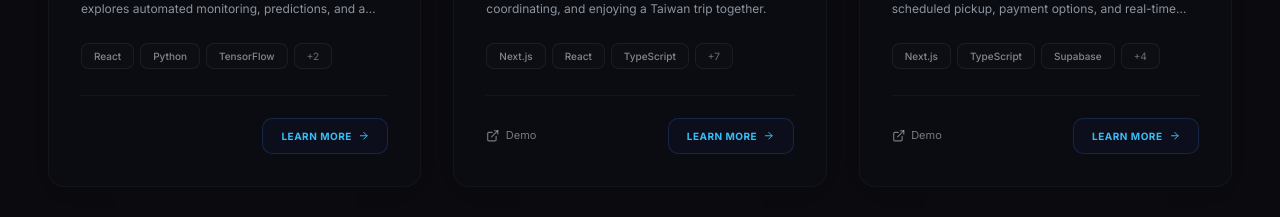
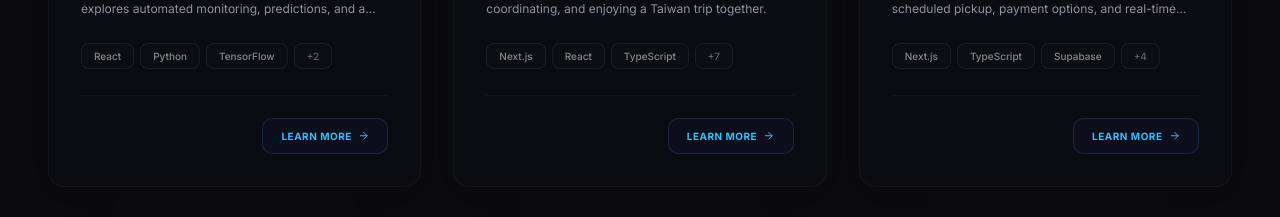
Before and after one commit to yermokurt/personal_portfolio, a Next.js app: page / in a window 1280 px wide. Shown: the part 3100-3317 px from the top of the page. Built offline with nearby package versions, Linux system fonts and the light colour scheme.

Commit message:
Website linking fix

```diff
--- a/src/data/projects.ts
+++ b/src/data/projects.ts
@@ -1,6 +1,6 @@
 export interface ProjectAction {
   label: string;
-  type: "gallery" | "paper" | "github" | "demo" | "external";
+  type: "gallery" | "paper" | "github" | "website" | "external";
   url?: string;
 }
 
@@ -15,7 +15,7 @@ export interface Project {
   galleryImages?: string[];
   researchPaperUrl?: string;
   githubUrl?: string;
-  liveDemoUrl?: string;
+  websiteUrl?: string;
   process: string;
   challenges: string;
   uiuxApproach: string;
@@ -133,7 +133,7 @@ const projectEntries: Project[] = [
       "/projects/TaiSync/Screenshot (6).png",
       "/projects/TaiSync/Screenshot (7).png",
     ],
-    liveDemoUrl: "https://taisync.vercel.app/",
+    websiteUrl: "https://taisync.vercel.app/",
     process:
       "The app was built from reusable React components, Supabase real-time data, and offline caching so important trip information remains available while people are moving between places.",
     challenges:
@@ -144,7 +144,7 @@ const projectEntries: Project[] = [
     featured: true,
     status: "completed",
     actions: [
-      { label: "Visit Website", type: "demo", url: "https://taisync.vercel.app/" },
+      { label: "Visit Website", type: "website", url: "https://taisync.vercel.app/" },
       { label: "View Gallery", type: "gallery" },
     ],
   },
@@ -168,7 +168,7 @@ const projectEntries: Project[] = [
       "/projects/1PM/Screenshot (14).png",
       "/projects/1PM/Screenshot (15).png",
     ],
-    liveDemoUrl: "https://1pmclub.vercel.app/",
+    websiteUrl: "https://1pmclub.vercel.app/",
     process:
       "The product evolved through customer ordering flows and a staff dashboard for menu management, order handling, reports, capacity control, and notifications.",
     challenges:
@@ -179,7 +179,7 @@ const projectEntries: Project[] = [
     featured: true,
     status: "completed",
     actions: [
-      { label: "Visit Website", type: "demo", url: "https://1pmclub.vercel.app/" },
+      { label: "Visit Website", type: "website", url: "https://1pmclub.vercel.app/" },
       { label: "View Gallery", type: "gallery" },
     ],
   },
```
